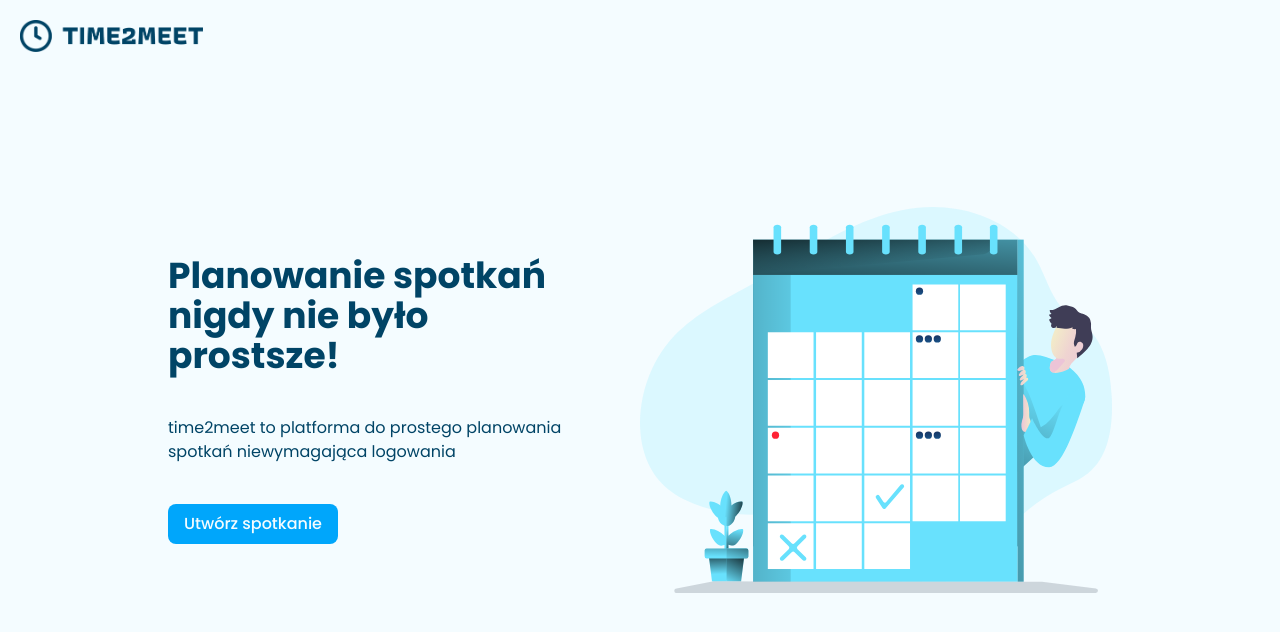
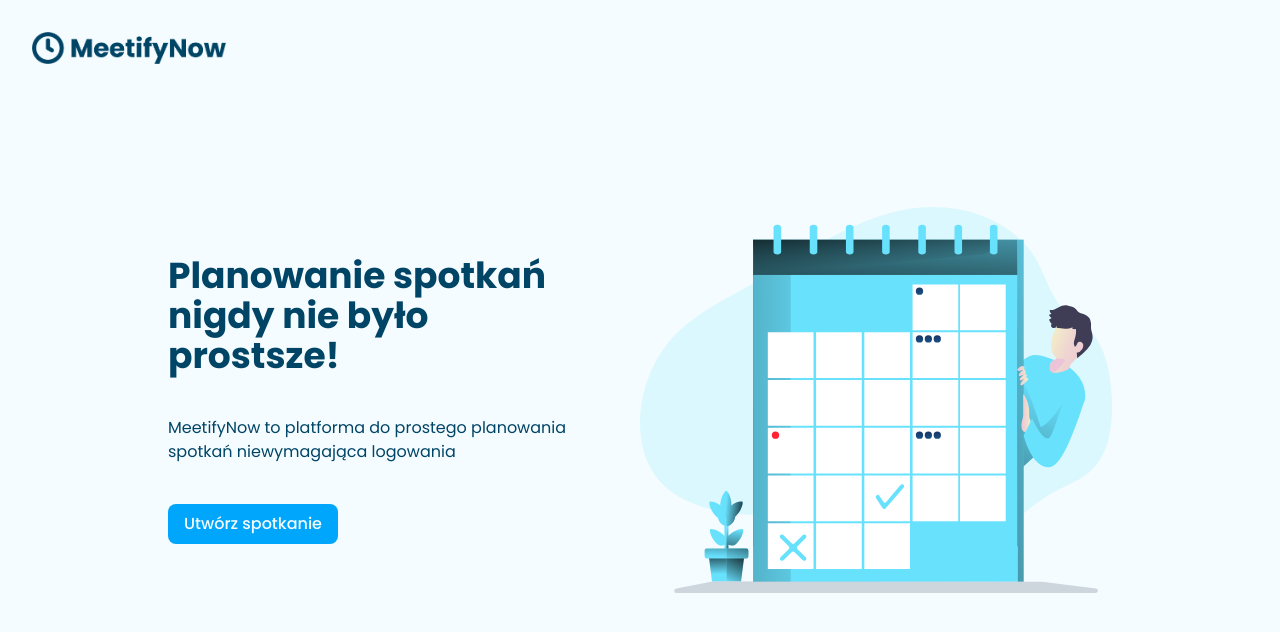
Before and after one commit to kkrukowski/meetifynow, a React (Vite) app in the folder client/: page / in a window 1280 px wide. Shown: the top 632 px of the page. Built offline with nearby package versions, Linux system fonts and the light colour scheme.

Commit message:
Change app logo

```diff
--- a/client/index.html
+++ b/client/index.html
@@ -5,8 +5,8 @@
   <meta charset="UTF-8" />
   <link rel="icon" type="image/svg+xml" href="/favicon.svg" />
   <meta name="viewport" content="width=device-width, initial-scale=1.0" />
-  <meta name="description" content="time2meet to platforma do prostego planowania spotkań niewymagająca logowania">
-  <title>time2meet</title>
+  <meta name="description" content="MeetifyNow to platforma do prostego planowania spotkań niewymagająca logowania">
+  <title>MeetifyNow</title>
 </head>
 
 <body>
--- a/client/package.json
+++ b/client/package.json
@@ -1,6 +1,6 @@
 {
-  "name": "time2meet",
-  "homepage": "https://time2meet.onrender.com/",
+  "name": "meetifynow",
+  "homepage": "https://meetifynow.com/",
   "version": "1.0.0",
   "type": "module",
   "repository": "https://github.com/keirrr/time2meet",
--- a/client/src/components/Navbar.tsx
+++ b/client/src/components/Navbar.tsx
@@ -1,10 +1,10 @@
-import time2meetLogo from "../assets/imgs/time2meet-logo.webp";
+import meetifyNowLogo from "../assets/imgs/meetifynow-logo.webp";
 
 export default function Navbar() {
   return (
-    <nav className="absolute left-0 top-0 w-full p-5 flex align-center">
+    <nav className="absolute left-0 top-0 w-full p-8 flex align-center">
       <a href="/">
-        <img src={time2meetLogo} className="h-8" />
+        <img src={meetifyNowLogo} alt="Logo" className="h-8" />
       </a>
     </nav>
   );
--- a/client/src/routes/HomePage.tsx
+++ b/client/src/routes/HomePage.tsx
@@ -8,7 +8,7 @@ export default function HomePage() {
       <div className="flex flex-col items-center lg:items-start">
         <Title text="Planowanie spotkań nigdy nie było prostsze!" />
         <p className="mb-5 text-dark">
-          time2meet to platforma do prostego planowania spotkań niewymagająca
+          MeetifyNow to platforma do prostego planowania spotkań niewymagająca
           logowania
         </p>
         <a href="/meet/new">
```
Also changed, not shown: client/src/assets/imgs/meetifynow-logo.webp (added), client/src/assets/imgs/time2meet-logo.webp (deleted).
